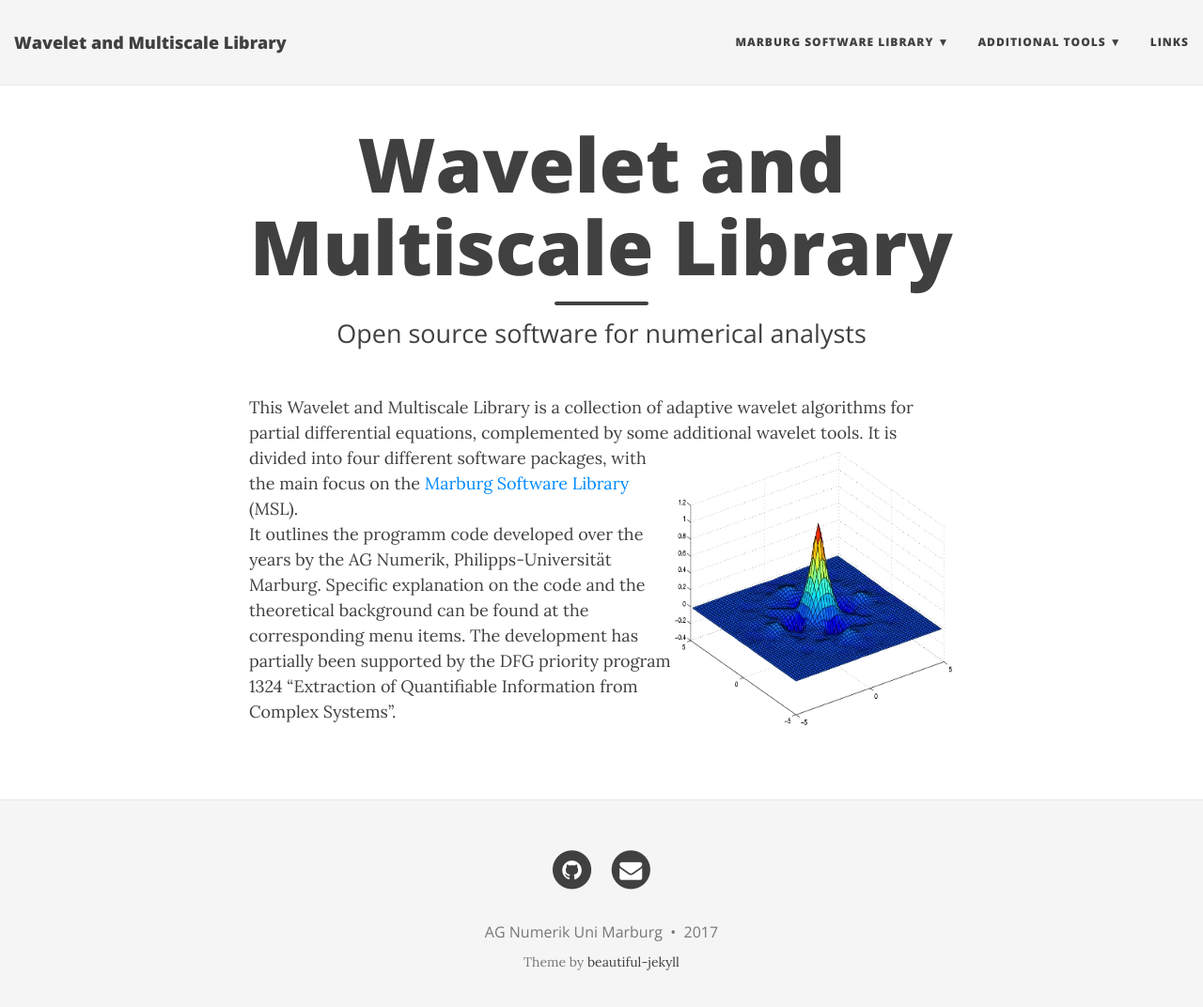
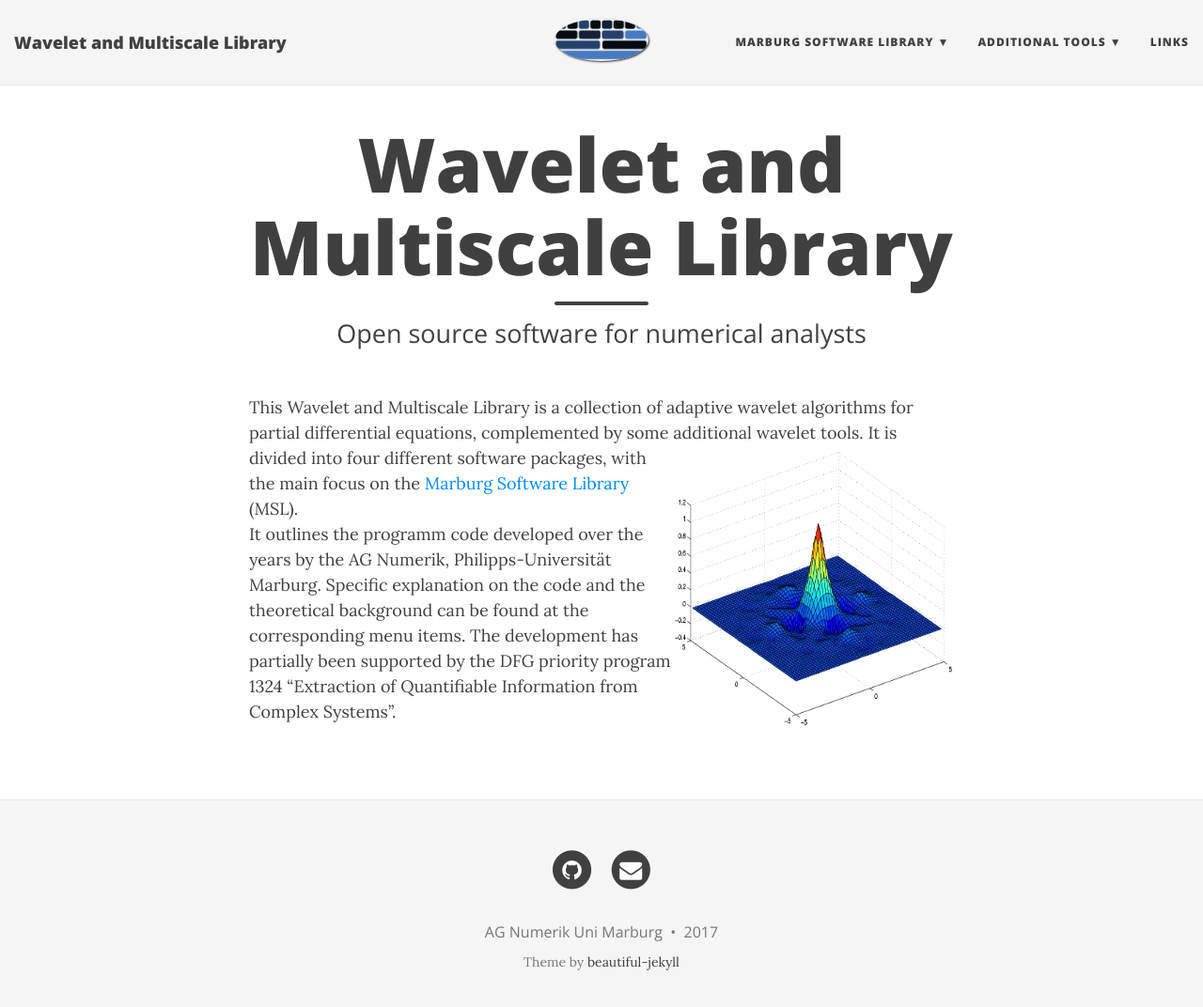
Before and after one commit to agnumerikunimarburg/agnumerikunimarburg.github.io, a Jekyll site: the page built from index.md, in a window 1280 px wide and 1085 px high. Shown: the top 1072 px of the window at 94% size. Built offline with Jekyll 4.4.1, drawn with Linux system fonts in a browser that asks for light colours; nearby versions of some CDN libraries.

Commit message:
Update _config.yml

```diff
--- a/_config.yml
+++ b/_config.yml
@@ -34,7 +34,7 @@ navbar-links:
 
 # Image to show in the navigation bar - image must be a square (width = height)
 # Remove this parameter if you don't want an image in the navbar
-# avatar: "/img/Logo-WMSL.png"
+avatar: "/img/Logo-WMSL.png"
 
 # If you want to have an image logo in the top-left corner instead of the title text,
 # then specify the following parameter
```
